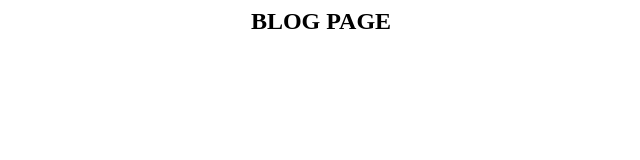
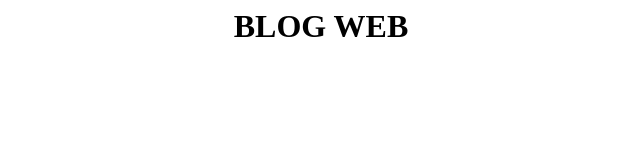
Before and after one commit to jinnse/blog, a plain HTML site: page index.html in a window 1280 px wide. Shown: the whole page, without its empty margins (319-959 px from the left). Drawn offline with Linux system fonts and the light colour scheme.

Commit message:
Update index.html

```diff
--- a/index.html
+++ b/index.html
@@ -1,3 +1,3 @@
 <center>
-   <h2>BLOG PAGE</h2>
+   <h1>BLOG WEB</h1>
  <center>
```
